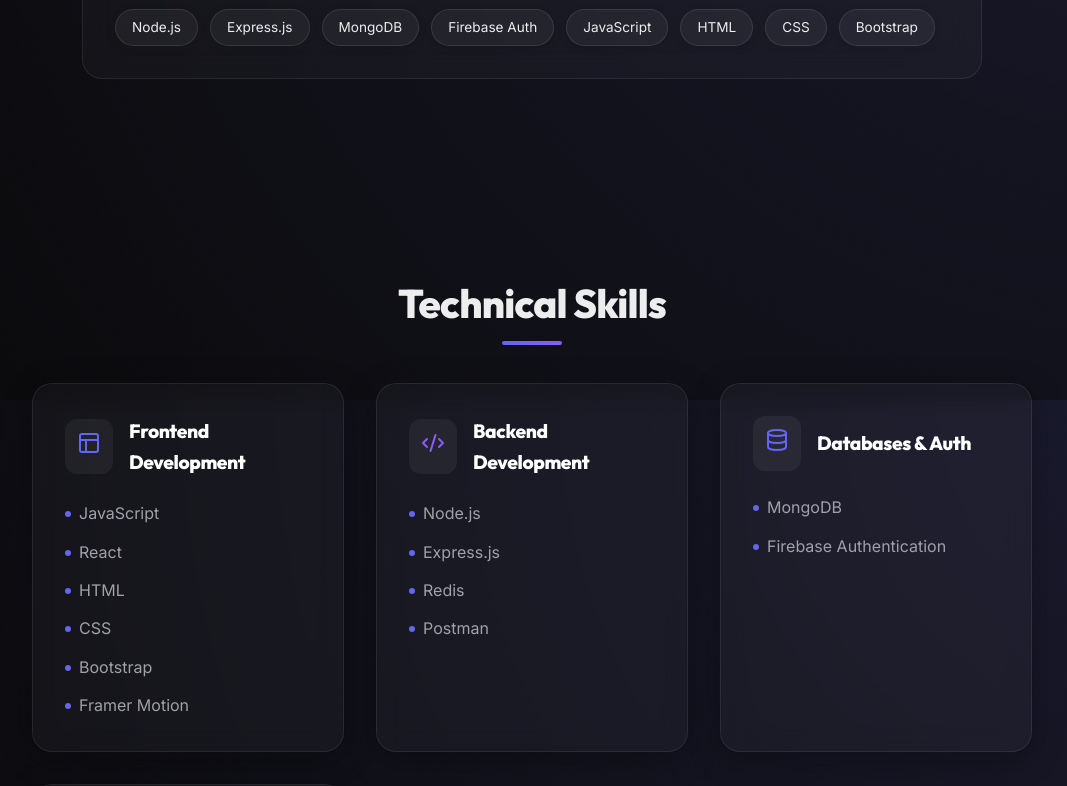
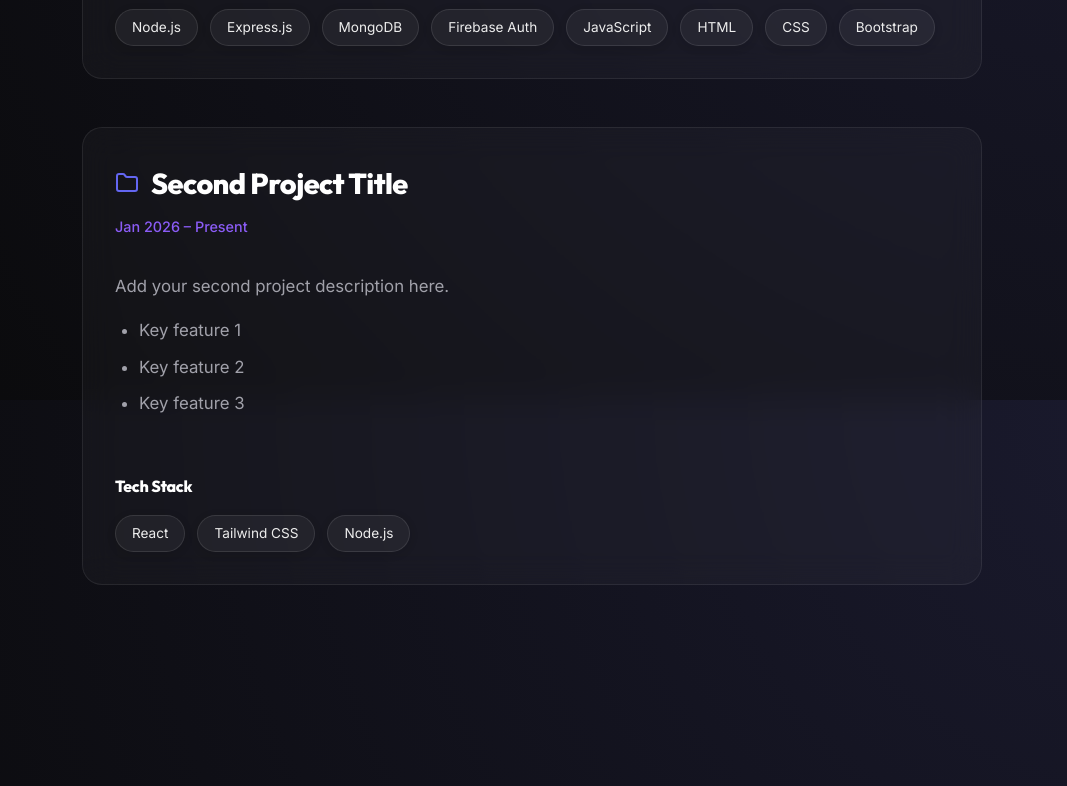
Before and after one commit to shkshhnwz/portfolio, a React app: page / in a window 1280 px wide. Shown: the part 2000-2786 px from the top of the page, without its empty margins (108-1175 px from the left). Built offline with nearby package versions, Linux system fonts and the light colour scheme; the HTML template or start-up script is replaced by a standard one.

Commit message:
New Project added

```diff
--- a/src/components/Projects.jsx
+++ b/src/components/Projects.jsx
@@ -4,7 +4,8 @@ import { ExternalLink, Github, Folder } from 'lucide-react';
 import { motion } from 'framer-motion';
 
 const Projects = () => {
-  const project = {
+  const projects = [
+    {
       title: "ExpenseCare",
       date: "Oct 2025 – Dec 2025",
       description: "Expense Splitter for Shared Living and Group travel. Built and deployed a full-stack web app to track and split shared expenses. Implemented equal/unequal split logic, group-based tracking, and settlements.",
@@ -16,7 +17,21 @@ const Projects = () => {
       techStack: ["Node.js", "Express.js", "MongoDB", "Firebase Auth", "JavaScript", "HTML", "CSS", "Bootstrap"],
       liveUrl: "https://expense-spliiter-for-shared-living.onrender.com",
       githubUrl: "https://github.com/shkshhnwz/expense-spliiter-for-shared-living"
-  };
+    },
+    {
+      title: "Second Project Title",
+      date: "Jan 2026 – Present",
+      description: "Add your second project description here.",
+      features: [
+        "Key feature 1",
+        "Key feature 2",
+        "Key feature 3"
+      ],
+      techStack: ["React", "Tailwind CSS", "Node.js"],
+      liveUrl: "#",
+      githubUrl: "#"
+    }
+  ];
 
   const containerVariants = {
     hidden: { opacity: 0 },
@@ -35,9 +50,11 @@ const Projects = () => {
 
   return (
     <AnimatedSection id="projects">
-      <h2 className="section-title">Featured Project</h2>
+      <h2 className="section-title">Featured Projects</h2>
 
-      <div className="glass-card" style={{ maxWidth: '900px', margin: '0 auto', display: 'flex', flexDirection: 'column', gap: '2rem' }}>
+      <div style={{ display: 'flex', flexDirection: 'column', gap: '3rem' }}>
+        {projects.map((project, projIndex) => (
+          <div key={projIndex} className="glass-card" style={{ maxWidth: '900px', margin: '0 auto', display: 'flex', flexDirection: 'column', gap: '2rem', width: '100%' }}>
 
             <div style={{ display: 'flex', justifyContent: 'space-between', alignItems: 'flex-start', flexWrap: 'wrap', gap: '1rem' }}>
               <div>
@@ -49,12 +66,16 @@ const Projects = () => {
               </div>
 
               <div style={{ display: 'flex', gap: '1rem' }}>
+                {project.githubUrl !== "#" && (
                   <a href={project.githubUrl} target="_blank" rel="noopener noreferrer" className="btn-secondary" style={{ padding: '0.5rem 1rem' }} aria-label="GitHub Repository">
                     <Github size={18} /> Code
                   </a>
+                )}
+                {project.liveUrl !== "#" && (
                   <a href={project.liveUrl} target="_blank" rel="noopener noreferrer" className="btn-primary" style={{ padding: '0.5rem 1rem' }} aria-label="Live Demo">
                     <ExternalLink size={18} /> Live Site
                   </a>
+                )}
               </div>
             </div>
 
@@ -99,6 +120,8 @@ const Projects = () => {
             </div>
 
           </div>
+        ))}
+      </div>
     </AnimatedSection>
   );
 };
```
Lines whose indentation alone changed are shown as unchanged.
